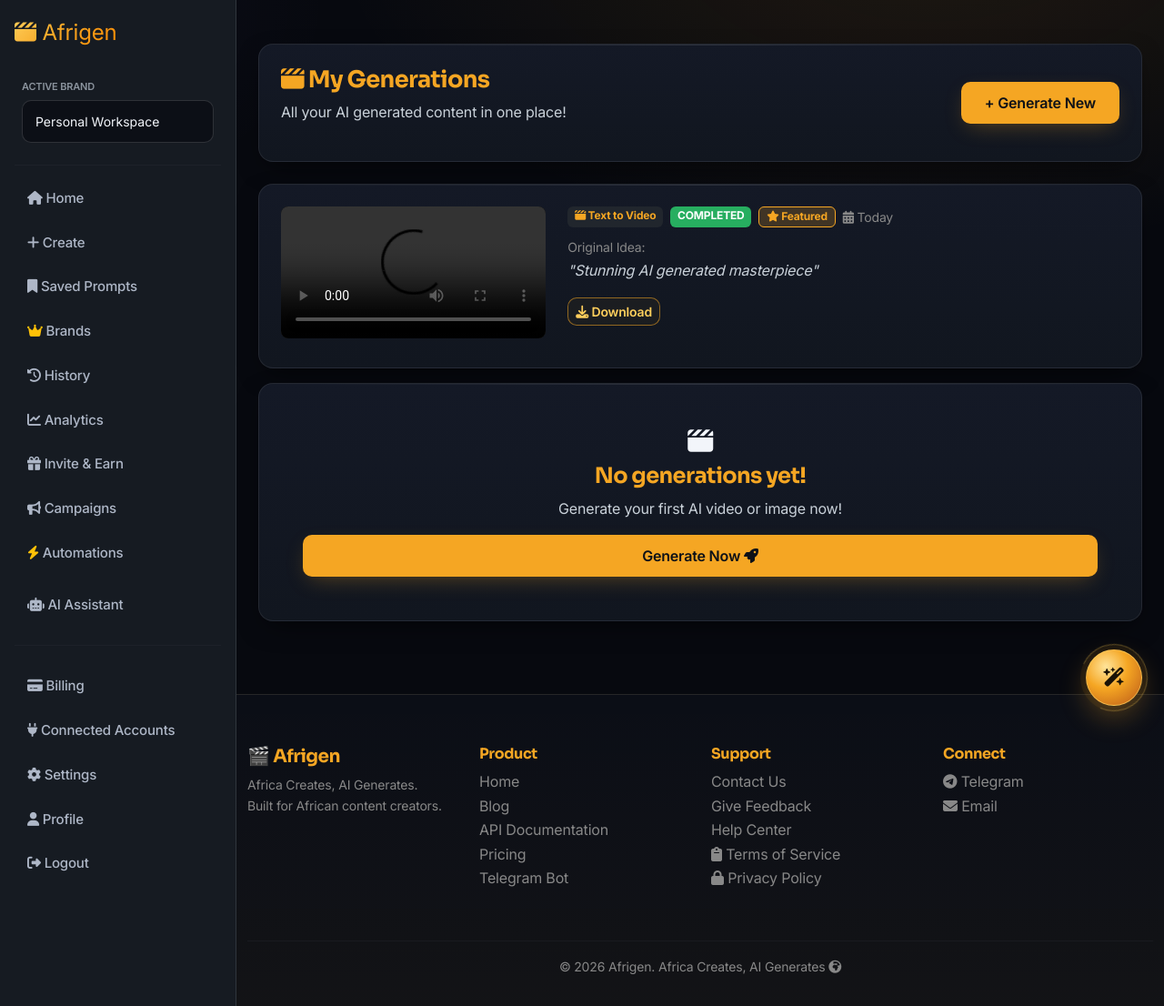
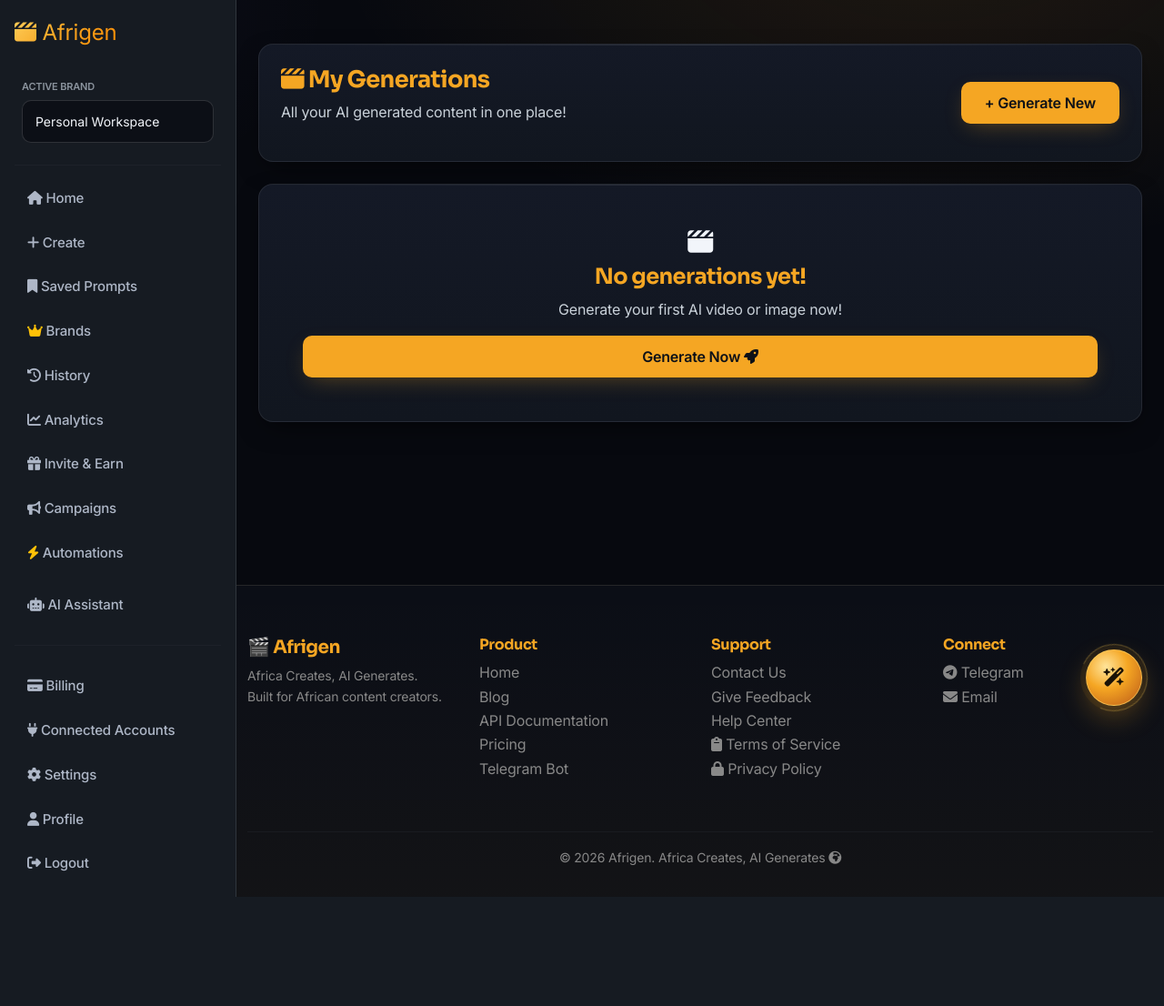
Before and after one commit to Al-ameenolanrewaju/Afrigen, a Flask app: page /history in a window 1280 px wide. Shown: the whole page at 91% size. After the commit the page ends 986 px from the top, so only its background shows below. Run offline with Flask 3, Linux system fonts and the light colour scheme; the visitor is signed in with stand-in values (Sample User, id 1); data that the repository does not hold is empty; some libraries are stand-ins or nearby versions; grey boxes are pictures that could not be loaded.

Commit message:
Fix video playback on history page: add media-src to CSP and remove hardcoded video card

```diff
--- a/app.py
+++ b/app.py
@@ -81,6 +81,7 @@ def add_security_headers(response):
         "script-src 'self' 'unsafe-inline' 'unsafe-eval' https://cdn.jsdelivr.net https://fonts.googleapis.com; "
         "style-src 'self' 'unsafe-inline' https://fonts.googleapis.com https://cdn.jsdelivr.net https://cdnjs.cloudflare.com; "
         "img-src 'self' data: https: blob:; "
+        "media-src 'self' https: blob: data:; "
         "font-src 'self' https://fonts.gstatic.com data: https://cdnjs.cloudflare.com; "
         "connect-src 'self' https:; "
         "frame-ancestors 'self'; "
--- a/templates/main/history.html
+++ b/templates/main/history.html
@@ -32,56 +32,6 @@
     {% endif %}
     {% endif %}
 
-    <!-- Hardcoded Video Entry -->
-    <div class="card p-4 mb-3 border-warning">
-        <div class="row">
-            <!-- Preview -->
-            <div class="col-md-4 mb-3 mb-md-0">
-                <video
-                    width="100%"
-                    controls
-                    playsinline
-                    preload="metadata"
-                    style="border-radius: 8px; background: #000;"
-                    src="{{ url_for('static', filename='uploads/dashboard_video.mp4') }}"
-                >
-                    Your browser does not support video playback.
-                </video>
-            </div>
-
-            <!-- Details -->
-            <div class="col-md-8">
-                <!-- Type + Status badges -->
-                <div class="d-flex gap-2 mb-2 flex-wrap">
-                    <span class="badge" style="background: #21262D; color: #F5A623;">
-                        <i class="fa-solid fa-clapperboard"></i> Text to Video
-                    </span>
-                    <span class="badge" style="background: #27AE60; color: white;">
-                        COMPLETED
-                    </span>
-                    <span class="badge" style="background: rgba(245,166,35,0.2); color: #F5A623; border: 1px solid #F5A623;">
-                        <i class="fa-solid fa-star"></i> Featured
-                    </span>
-                    <small style="color: #888; align-self: center;">
-                        <i class="fa-solid fa-calendar-days"></i> Today
-                    </small>
-                </div>
-
-                <!-- Prompts -->
-                <div class="mb-2">
-                    <small style="color: #888;">Original Idea:</small>
-                    <p style="color: #C9D1D9; font-style: italic; margin: 0;">
-                        "Stunning AI generated masterpiece"
-                    </p>
-                </div>
-
-<!-- Action Buttons -->
-<div class="d-flex gap-2 flex-wrap mt-3">
-    <a href="{{ url_for('static', filename='uploads/dashboard_video.mp4') }}" download class="btn btn-outline-warning btn-sm"><i class="fa-solid fa-download"></i> Download</a>
-</div>
-            </div>
-        </div>
-    </div>
 
     {% if generations %}
         {% for gen in generations %}
```
